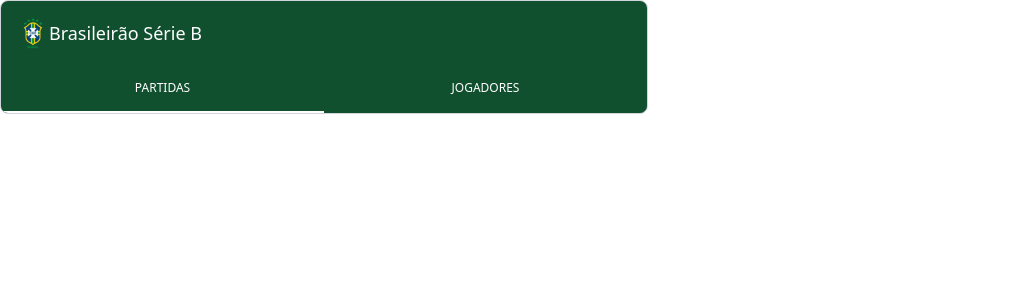
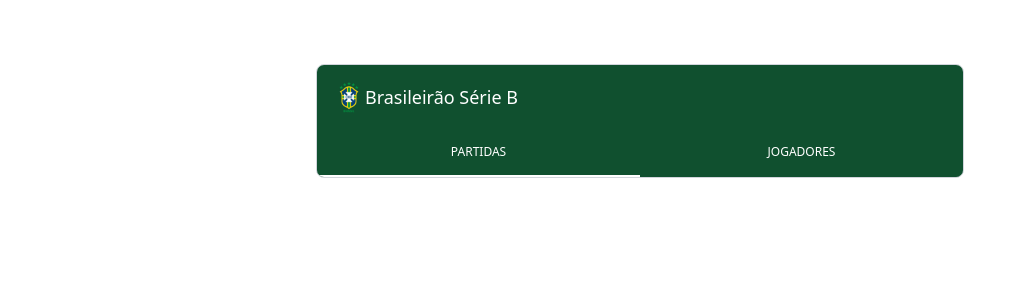
Before and after one commit to Lima2006/campeonato-brasileiro, a Next.js app: page / in a window 1280 px wide. Shown: the top 300 px of the page, without its empty margins (0-1027 px from the left). Built offline with nearby package versions, Linux system fonts and the light colour scheme; no server answers.

Commit message:
feat: centralize championship table

```diff
--- a/src/components/screens/main-page.tsx
+++ b/src/components/screens/main-page.tsx
@@ -7,7 +7,9 @@
       <Head>
         <title>Campeonato Brasileiro</title>
       </Head>
-      <ChampionshipTable />
+      <div className="w-screen flex flex-col pt-16 items-center">
+        <ChampionshipTable />
+      </div>
     </main>
   );
 };
```
